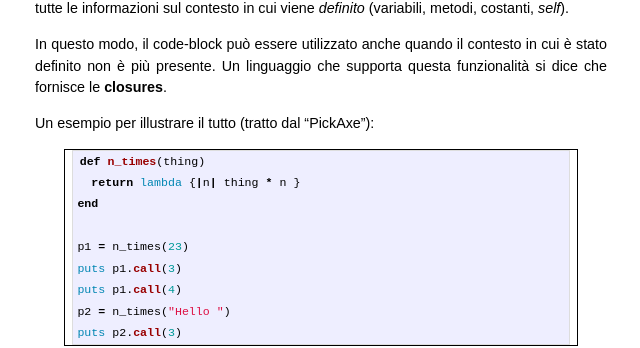
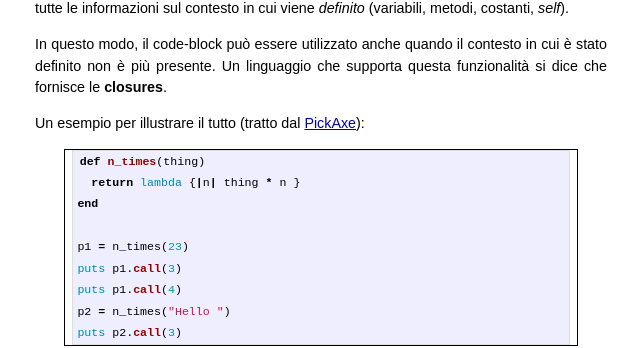
Before and after one commit to manuelp/manuelp.github.io, a Jekyll site: the page built from _posts/2009-07-11-ruby-codeblocks-coruotines-closures.markdown, in a window 1280 px wide and 900 px high, scrolled down 3402 px. Shown: the part 145-493 px from the top of the window, without its empty margins (319-959 px from the left). Built offline with Jekyll 4.4.1, drawn with Linux system fonts in a browser that asks for light colours; comment, search, counter and statistics services are not loaded; part of the change alters nothing that is shown.

```diff
--- a/_posts/2009-07-11-ruby-codeblocks-coruotines-closures.markdown
+++ b/_posts/2009-07-11-ruby-codeblocks-coruotines-closures.markdown
@@ -135,7 +135,7 @@ Un code-block associato ad un metodo può essere memorizzato insieme al *contest
 
 In questo modo, il code-block può essere utilizzato anche quando il contesto in cui è stato definito non è più presente. Un linguaggio che supporta questa funzionalità si dice che fornisce le **closures**.
 
-Un esempio per illustrare il tutto (tratto dal "PickAxe"):
+Un esempio per illustrare il tutto (tratto dal [PickAxe](http://rubycentral.com/pickaxe/tut_containers.html)):
 
 {% highlight ruby %}
 def n_times(thing)
```
